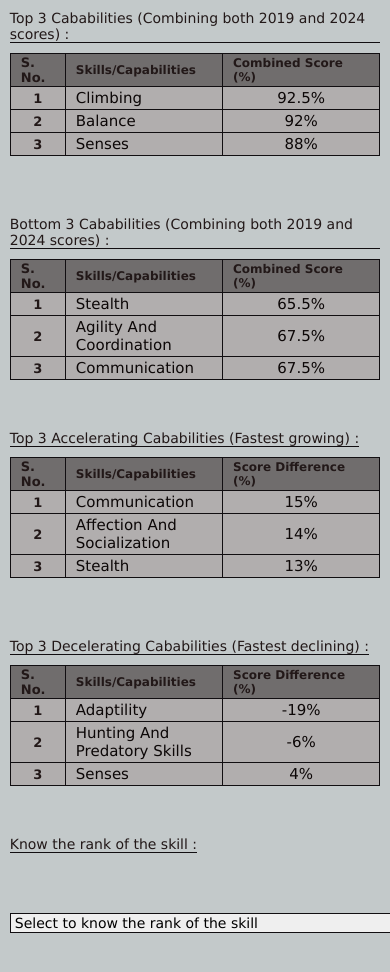
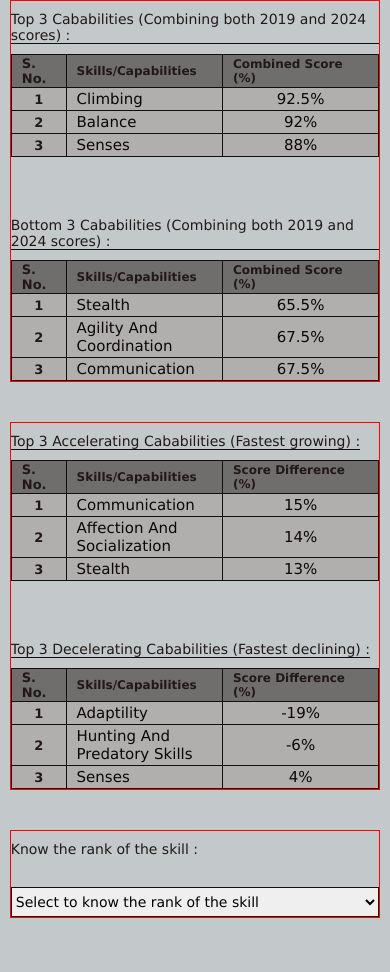
Before and after one commit to mandal097/elspectra-assignment2-js-coding, a plain HTML site: page index.html in a window 390 px wide. Shown: the part 1479-2451 px from the top of the page. Drawn offline with Linux system fonts and the light colour scheme.

Commit message:
fixing style of select tag

```diff
--- a/index.html
+++ b/index.html
@@ -124,7 +124,7 @@
         </div>
 
         <div class="bottom">
-            <h4>Know the rank of the skill :</h4>
+            <h4 style="margin-bottom:-2rem ;border-bottom: none;">Know the rank of the skill :</h4>
             <select name="skill" id="select">
                 <option value="" selected>Select to know the rank of the skill</option>
                 <!-- option maybe there -->
--- a/style.css
+++ b/style.css
@@ -180,6 +180,7 @@ h5 span {
 select {
     width: 400px;
     border:1px solid var(--border);
+    height: 3rem;
     font-size: 1.4rem;
     outline: none;
 }
@@ -267,6 +268,8 @@ select option{
 
     .bottom {
         flex-direction: column;
+        width: 100%;
+        border: 1px solid red;
     }
 
 
@@ -274,4 +277,7 @@ select option{
     .right {
         width: 100%;
     }
+    select {
+      width: 100%;
+    }
 }
```
